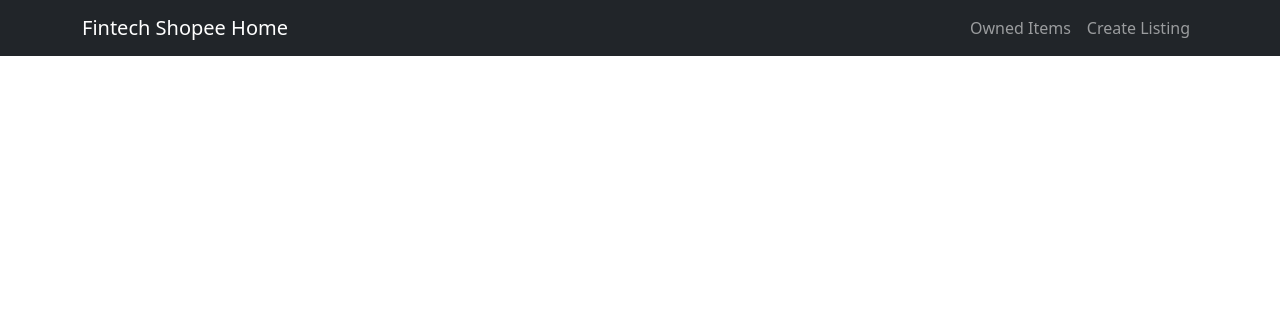
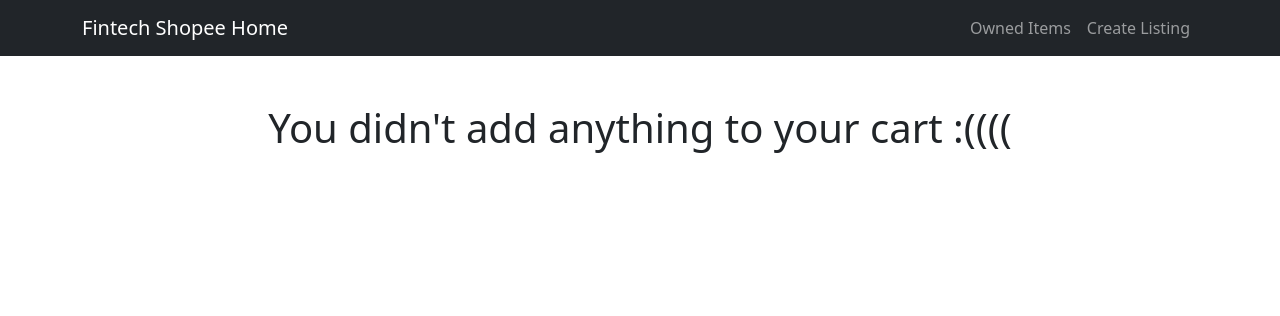
Before and after one commit to jiepengwong/shoppingcart, a Node server app: page /own in a window 1280 px wide. Shown: the top 316 px of the page. Run offline with Node 20, Linux system fonts and the light colour scheme; some libraries are stand-ins or nearby versions.

Commit message:
Prototype shopping cart functionality added

```diff
--- /dev/null
+++ b/models/cart.js
@@ -0,0 +1,36 @@
+const mongoose = require("mongoose");
+var cart = null;// === Creation of Schema ===
+
+module.exports = class Cart {
+    static save(item){
+
+        if (cart) { // If there is something in the cart
+
+            // findIndex takes a callback function, in this case we want to find the same item id.
+            var existingItemIndex = cart.items.findIndex((i) => {
+                i.id == item.id
+            })
+
+            if (existingItemIndex > 0){ // exists
+                const existingItem = cart.items[existingProduct];
+                existingItem.quantity += 1;
+                cart.totalPrice += existingItem.price;
+
+            } else{ // Item does not exist in items
+                item.quantity = 1;
+                cart.items.push(item);
+                cart.totalPrice += item.price;
+            }
+
+        } else{
+            // Intialisation of cart variable, when something is first being added
+            cart ={items: [], totalPrice: 0}
+            item.quantity = 1;
+            cart.items.push(item)
+            cart.totalPrice = item.price
+        }
+    }
+    static getCart() {
+        return cart;
+    }
+}
--- a/routes/pages.js
+++ b/routes/pages.js
@@ -2,6 +2,7 @@ require("dotenv").config()
 const express = require("express");
 const router = express.Router();
 const Item = require('../models/listings');
+const Cart =  require('../models/cart')
 const bodyParser = require('body-parser')
 
 
@@ -42,10 +43,7 @@ router.get("/create",(req,res) =>{
 })
 
 
-// Owned items
-router.get("/own",(req,res) =>{
-    res.render("own",{title:"Item collection"})
-})
+
 
 // Posting request
 router.post("/",(req,res)=>{
@@ -68,9 +66,57 @@ router.post("/",(req,res)=>{
     })
 })
 
+// Adding to cart
+// Data is saved to the back end
+router.post("/add-to-cart", (req,res)=>{
+    console.log(req.body);
+    const addCart =  Item.findById(req.body.id)
+    .then((response)=>{
+        console.log("hi")
+        console.log(response);
+        console.log("hi")
+        Cart.save(response)
+        console.log(Cart.getCart());
+        res.end("saved ")
+
+    })
+
+
+
+})
+
+router.get("/own",(req,res)=>{
+    console.log("get all cart here")
+    var itemSelected = Cart.getCart(); //array
+
+    if (itemSelected != null){
+        var bunchItem = itemSelected.items
+    var price = itemSelected.totalPrice
+    console.log(itemSelected.items)
+
+    res.render("own",{title: "Checkcout", items: bunchItem, price})
+
+    }
+    else{
+
+        res.render("own",{title: "Checkcout", items: [], price: 0 })
+
+    }
+
+
+
+
+
+
+})
+
+
+//
+// need to specify jsonParser to convert into object, as specified in stackoverflow
 
 router.post("/create-checkout-session",jsonParser, async(req,res)=>{
-    console.log(req.body.items[0].price)
+    console.log(req.body.items);
+    console.log(req.body.price)
 
     try{
 
@@ -78,22 +124,27 @@ router.post("/create-checkout-session",jsonParser, async(req,res)=>{
         const session = await stripe.checkout.sessions.create({
             payment_method_types: ["card"],
             mode: 'payment',
-            line_items:  [{
-                price_data: {
-                    currency: "usd",
-                    product_data: {
-                    name: req.body.items[0].item
+            line_items: req.body.items.map(item=>{
+                return {
 
+                    price_data: {
+                        currency: "usd",
+                        product_data: {
+                        name: item.item
+
+                        },
+                        unit_amount: item.price * 100 , //Price in Stripe system is in cents, so we have to x100 here
                     },
-                    unit_amount: req.body.items[0].price *1000  ,
-                },
-                quantity: 1
-            }],
-            success_url: `${process.env.SERVER_URL}/`,
+                    quantity: 1
+                }
+            }),
+            success_url: `${process.env.SERVER_URL}/own`,
             cancel_url: `${process.env.SERVER_URL}/create`
 
 
         })
+        console.log("i am executed here ")
+        // Delete from database once a successful payment is made
         res.json({ url: session.url })
 
     }
--- a/views/details.ejs
+++ b/views/details.ejs
@@ -50,6 +50,9 @@
     </nav>
     <!-- Page content-->
     <div class="container">
+
+
+
       <div class="details content">
         <h1><%= item.item%></h1>
         <h2>$ <%= item.price%></h2>
@@ -70,6 +73,7 @@
         console.log(payment);
 
         payment.addEventListener("click", () => {
+          // Convert EJS to javascript object
           var itemObject = `<%- JSON.stringify(item) %>`;
           itemObject = JSON.parse(itemObject);
           fetch("/create-checkout-session", {
--- a/views/own.ejs
+++ b/views/own.ejs
@@ -27,11 +27,82 @@
         </nav>
         <!-- Page content-->
         <div class="container">
+        <% if( items.length > 0) {%>
+            <h1 class="my-5">Summary Page</h1>
 
+            <table class="table">
+                <tr>
+                    <th>
+                        Item name
+                    </th>
+                    <th>Price ($)</th>
+                </tr>
+
+                <% items.forEach(item =>{ %>
+                <tr>
+                    <td><%= item.item%></td>
+                    <td><%= item.price%></td>
+                </tr>
+
+                <% }) %>
+
+
+
+            <tr>
+                <td>Total Price:</td>
+                <td><%= price %></td>
+            </tr>
+            </table>
+            <button class="btn btn-primary" id="payment">Payment</button>
+
+            <% }else{ %>
+                <div class="text-center">
+
+                    <h1 class="my-5 text-center">You didn't add anything to your cart :((((</h1>
+                </div>
+            <% }%>
         </div>
+
+
         <!-- Bootstrap core JS-->
         <script src="https://cdn.jsdelivr.net/npm/bootstrap@5.1.3/dist/js/bootstrap.bundle.min.js"></script>
 
         <!-- Core theme JS-->
+        <script>
+            // Script will only run on the front-end part
+
+            // Converting EJS into a valid javascript object (Stack Overflowed this , perhaps there could be a better way to do this)
+
+            const payment = document.getElementById("payment");
+            console.log(payment);
+
+            payment.addEventListener("click", () => {
+              // Convert EJS to javascript object
+              var itemObject = `<%- JSON.stringify(items) %>`;
+              var fullPrice = `<%- JSON.stringify(price) %>`;
+
+              itemObject = JSON.parse(itemObject);
+              fetch("/create-checkout-session", {
+                method: "POST",
+                headers: {
+                  "Content-Type": "application/json",
+                },
+                body: JSON.stringify({
+                  items: itemObject,
+                  price : fullPrice
+                }),
+              })
+            .then(res => {
+            if (res.ok) return res.json()
+            return res.json().then(json => Promise.reject(json))
+            })
+            .then(({ url }) => {
+                window.location = url
+            })
+            .catch(e => {
+                console.error(e.error)
+            })
+                });
+        </script>
     </body>
 </html>
```
Also changed, not shown: views/index.ejs (+26 -7 lines).
